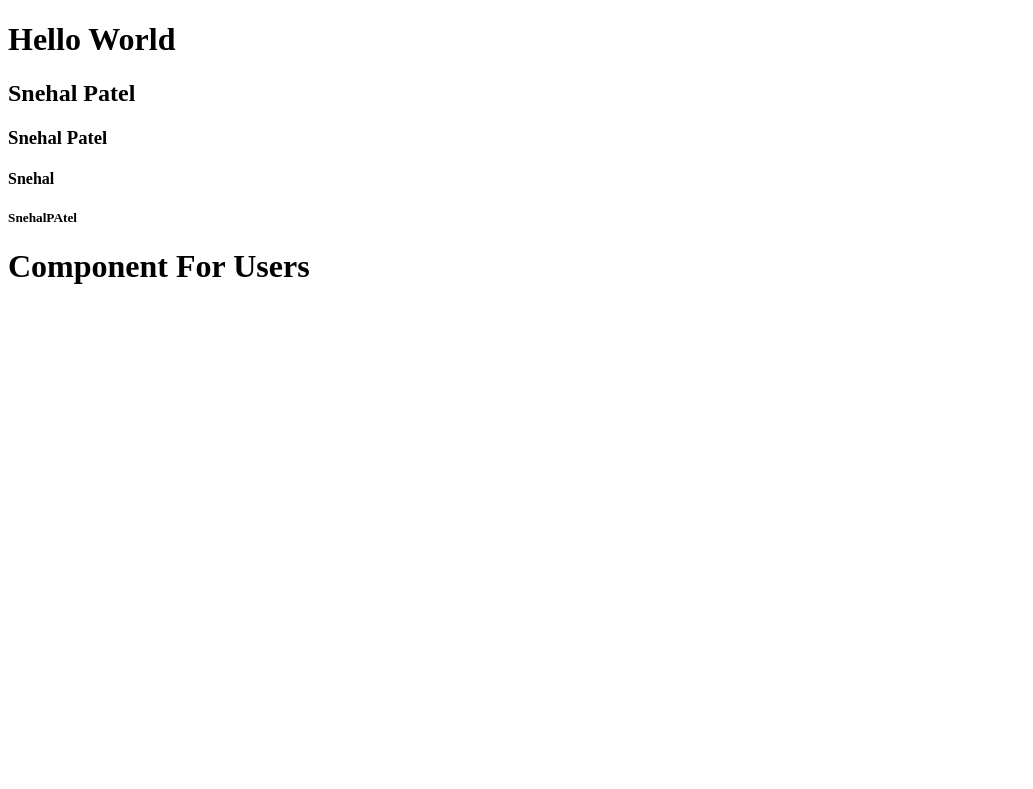
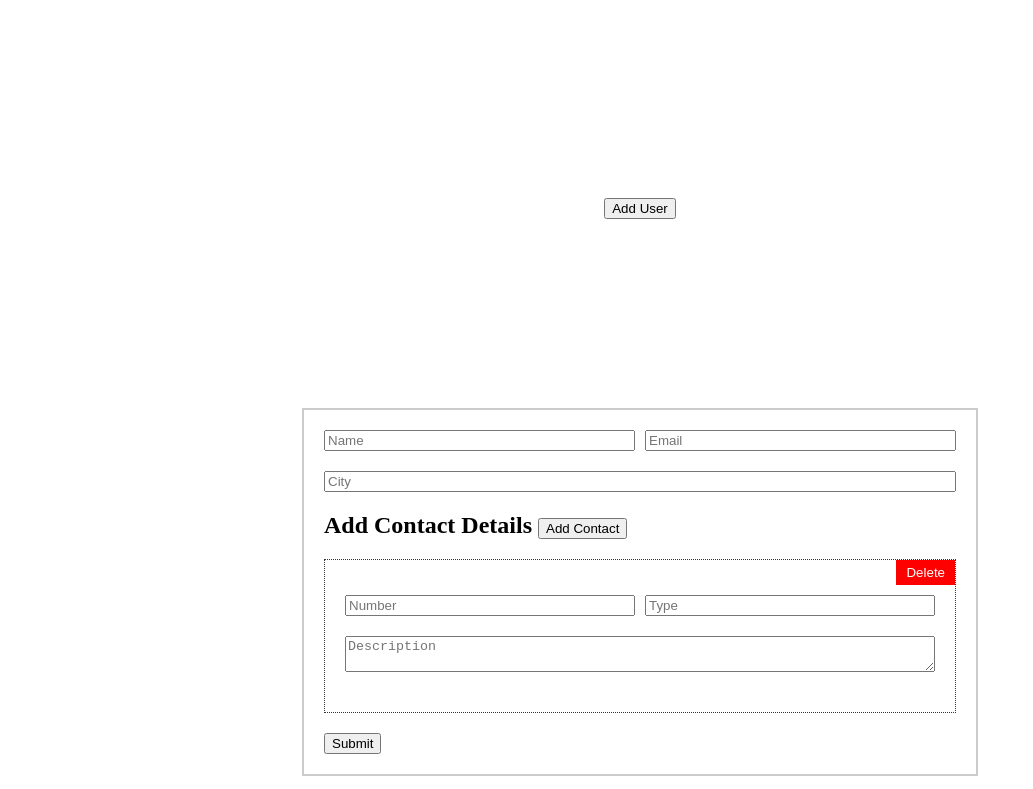
Before and after one commit to snehalpatel318/angular, an Angular app: page / in a window 1280 px wide. Shown: the top 789 px of the page, without its empty margins (0-1033 px from the left). Built offline with nearby package versions, Linux system fonts and the light colour scheme.

Commit message:
dynamic form generate

```diff
--- a/src/app/app.component.html
+++ b/src/app/app.component.html
@@ -1,6 +1,36 @@
-<h1>Hello World</h1>
-<h2>{{name}}</h2>
-<h3>{{getName()}}</h3>
-<h4>{{obj.name}}</h4>
-<h5>{{arr[0]}}</h5>
-<app-user-list></app-user-list>
+<div style="width:100%;
+            height:400px;
+            display:flex;
+            align-items:center;
+            justify-content: center;">
+    <button (click)="showForm=true">Add User</button>
+</div>
+<form [formGroup]="form" *ngIf="showForm" style="border: 2px solid #ccc; padding:20px;margin-bottom: 20px;width: 50%;margin: auto;">
+    <div style="display: flex;gap:10px; width:100%; margin-bottom: 20px;;">
+        <input formControlName="name" style="flex-grow: 1" type="text" placeholder="Name">
+        <input formControlName="email" style="flex-grow: 1" type="email" placeholder="Email">
+    </div>
+    <div style="display: flex;gap:10px; width:100%; margin-bottom: 20px;;">
+        <input formControlName="city" style="flex-grow: 1" type="text" placeholder="City">
+    </div>
+    <h2>Add Contact Details
+        <button (click)="addContact()">Add Contact</button>
+    </h2>
+    <div formArrayName="contacts" style="margin-bottom :20px;">
+        <div *ngFor="let control of contacts.controls; let i = index"
+             style="border: 1px dotted #333; padding:20px;margin-bottom :10px; position:relative;padding-top: 35px;">
+             <button (click)="deleteContact(i)" style="position: absolute;top:0;right:0;background:red;color:#fff;border:none;padding:5px 10px;cursor:pointer">Delete</button>
+            <ng-container [formGroupName]="i">
+                <div style="display: flex;gap:10px; width:100%; margin-bottom: 20px;" >
+                    <input formControlName="number" style="flex-grow: 1" type="text" placeholder="Number">
+                    <input formControlName="type" style="flex-grow: 1" type="text" placeholder="Type">
+                </div>
+                <div style="display: flex;gap:10px; width:100%; margin-bottom: 20px;" >
+                    <textarea formControlName="description" style="flex-grow: 1" placeholder="Description"></textarea>
+                </div>
+            </ng-container>
+        </div>
+    </div>
+    <button type="submit" (click)="submitContact()">Submit</button>
+</form>
+<pre>{{ form.value | json }}</pre>
--- a/src/app/app.component.ts
+++ b/src/app/app.component.ts
@@ -1,4 +1,5 @@
 import { Component } from '@angular/core';
+import { FormArray, FormBuilder, FormGroup } from '@angular/forms';
 
 @Component({
   selector: 'app-root',
@@ -6,14 +7,41 @@ import { Component } from '@angular/core';
   styleUrls: ['./app.component.css']
 })
 export class AppComponent {
-  title = 'angular';
-  name = "Snehal Patel"; // variable
-  obj = {name:'Snehal',age:20} // object
-  arr = ['SnehalPAtel','Shardul','Heer'] // array
 
-  getName(){   // function use
-    return this.name;
+  showForm =true;
+
+  constructor(private fb:FormBuilder){}
+
+  form:FormGroup = this.fb.group({
+    name:[],
+    email:[],
+    city:[],
+    contacts:this.fb.array([
+      this.fb.group({
+        number:[],
+        type:[],
+        description:[]
+      })
+    ])
+  });
+
+  get contacts(){
+    return this.form.get('contacts') as FormArray;
   }
 
+  addContact(){
+    this.contacts.push(this.fb.group({
+      number:[],
+      type:[],
+      description:[]
+    }))
+  }
 
+  deleteContact(i:number){
+    this.contacts.removeAt(i)
+  }
+
+  submitContact(){
+    alert(JSON.stringify(this.form.value,null,2))
+  }
 }
--- a/src/app/app.module.ts
+++ b/src/app/app.module.ts
@@ -1,4 +1,5 @@
 import { NgModule } from '@angular/core';
+import { ReactiveFormsModule } from '@angular/forms';
 import { BrowserModule } from '@angular/platform-browser';
 
 import { AppRoutingModule } from './app-routing.module';
@@ -12,7 +13,8 @@ import { UserListComponent } from './user-list/user-list.component';
   ],
   imports: [
     BrowserModule,
-    AppRoutingModule
+    AppRoutingModule,
+    ReactiveFormsModule
   ],
   providers: [],
   bootstrap: [AppComponent]
```
